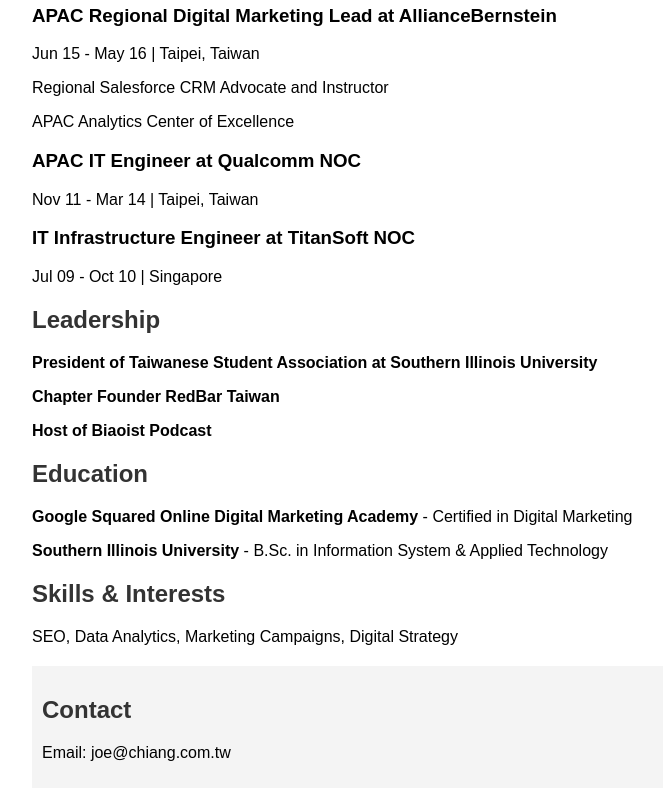
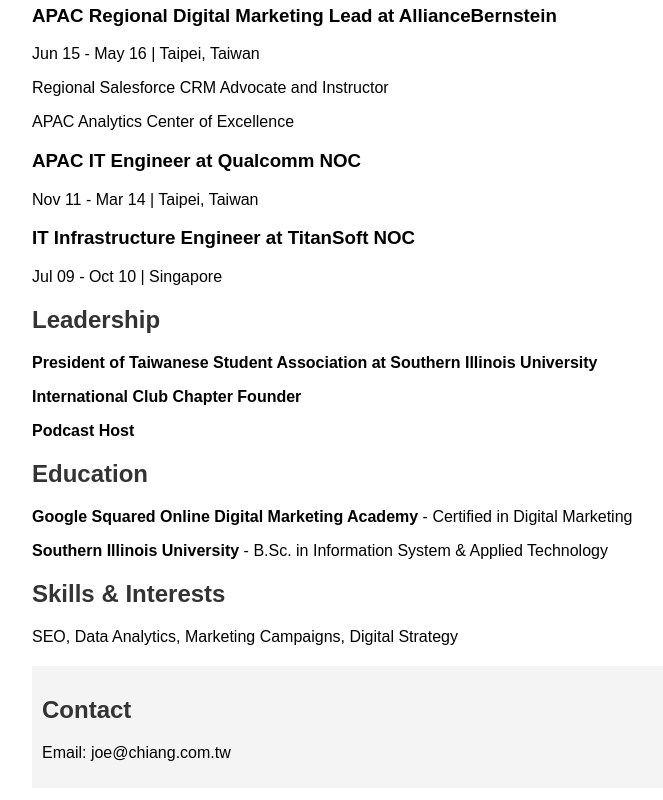
Before and after one commit to jo3c/chiang, a plain HTML site: page index.html in a window 1280 px wide. Shown: the part 570-1370 px from the top of the page, without its empty margins (96-759 px from the left). Drawn offline with Linux system fonts and the light colour scheme.

Commit message:
Update index.html

```diff
--- a/index.html
+++ b/index.html
@@ -54,8 +54,8 @@
        <section>
             <h2>Leadership</h2>
             <p><strong>President of Taiwanese Student Association at Southern Illinois University</strong></p>
-            <p><strong>Chapter Founder RedBar Taiwan</strong></p>
-            <p><strong>Host of Biaoist Podcast</strong></p>
+            <p><strong>International Club Chapter Founder</strong></p>
+            <p><strong>Podcast Host</strong></p>
 
        </section>
 
```
